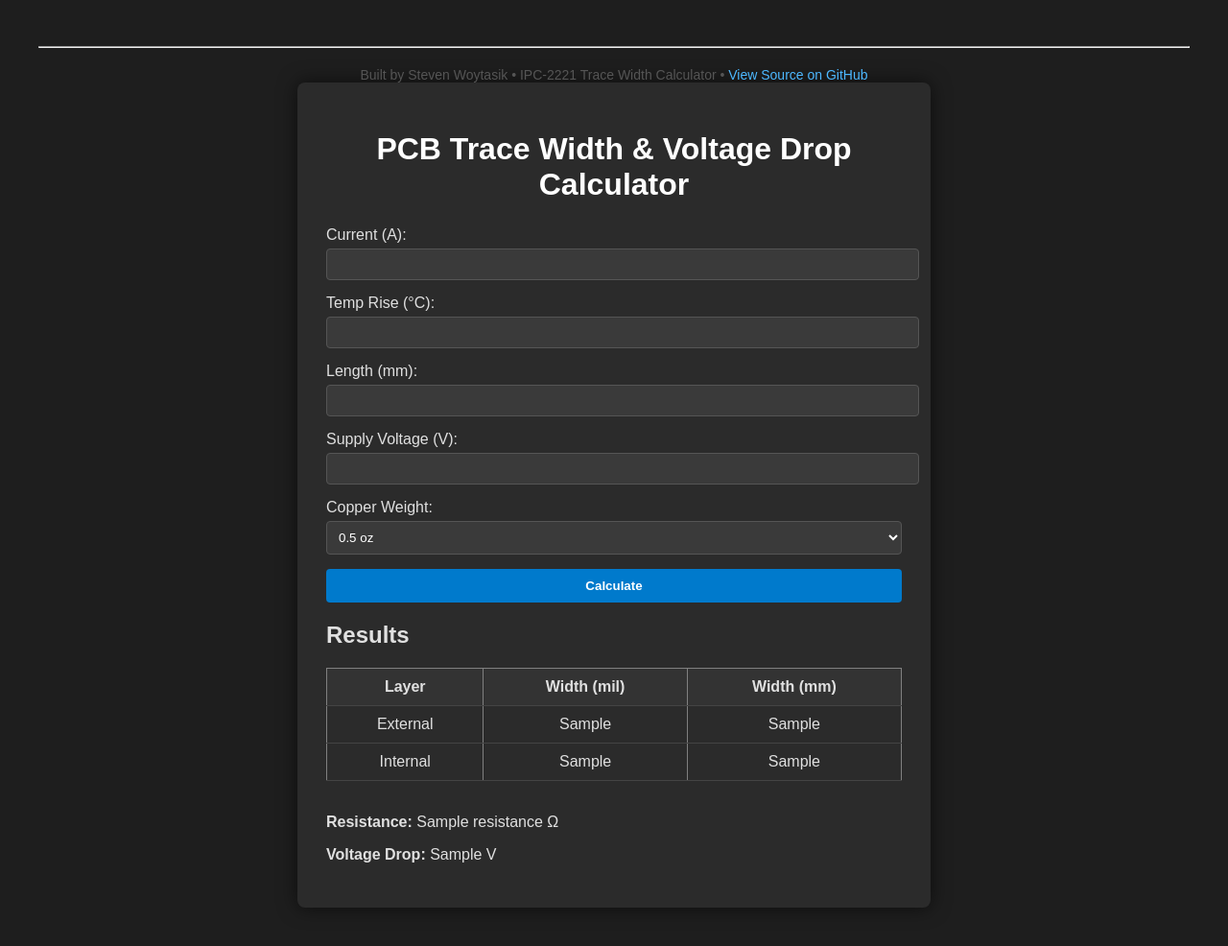
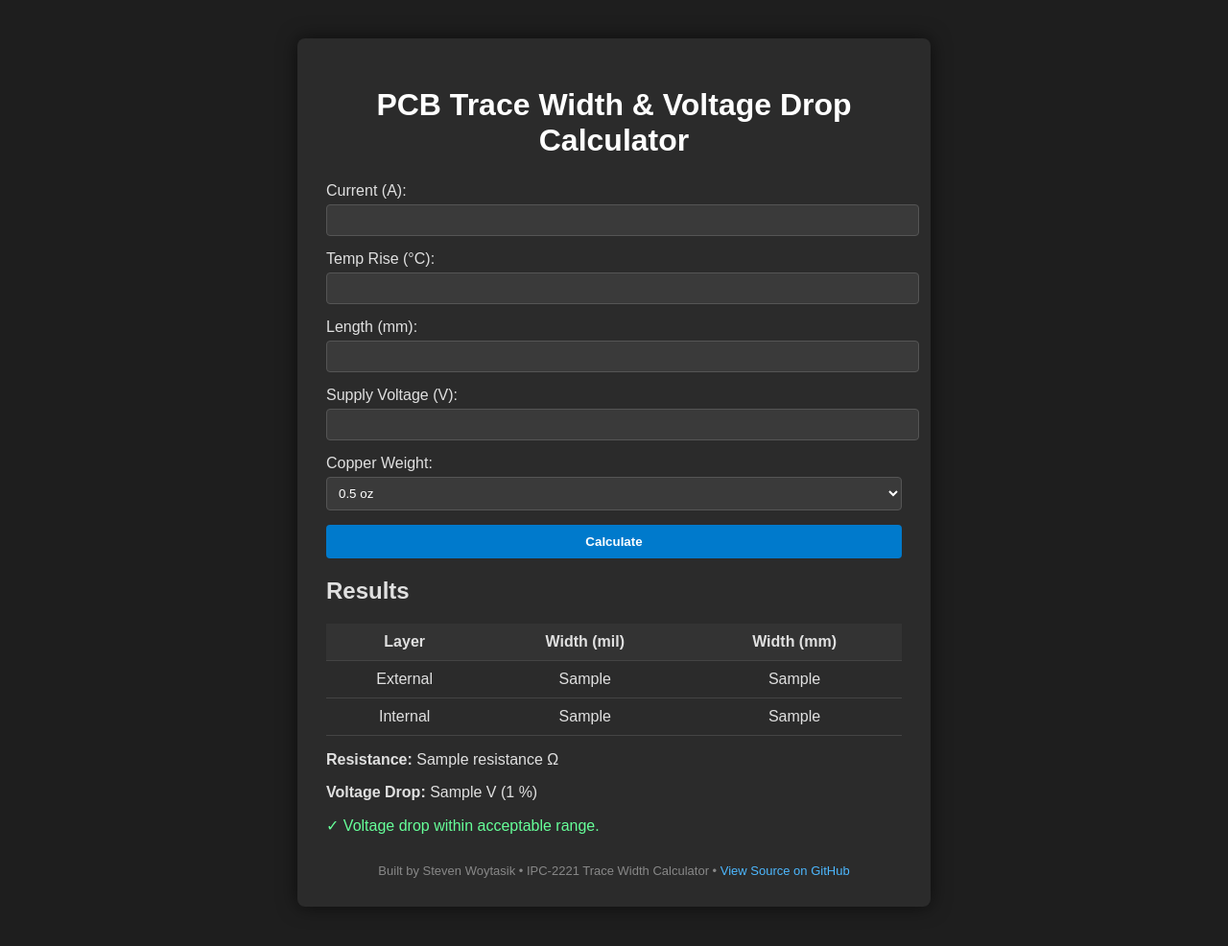
Before and after one commit to srwoytasik-alt/pcb-trace-calculator, a Flask app: template templates/index.html in a window 1280 px wide. Shown: the whole page at 96% size. After the commit the page ends 945 px from the top, so only its background shows below. Run offline with Flask 3, Linux system fonts and the light colour scheme; the template is opened without the code that fills it: most values are stand-ins (such as "Sample title", 1, 10 or a date in 2020).

Commit message:
Clean full HTML structure with voltage drop advisory

```diff
--- a/templates/index.html
+++ b/templates/index.html
@@ -68,6 +68,18 @@
             background-color: #333;
         }
 
+        .good {
+            color: #66ff99;
+        }
+
+        .warn {
+            color: #ffd24d;
+        }
+
+        .bad {
+            color: #ff4d4d;
+        }
+
         footer {
             text-align: center;
             margin-top: 30px;
@@ -85,23 +97,22 @@
         }
     </style>
 </head>
-<hr>
 
-<footer style="margin-top:20px; font-size:14px; color:#555;">
-    Built by Steven Woytasik • IPC-2221 Trace Width Calculator •
-    <a href="https://github.com/srwoytasik-alt/pcb-trace-calculator" target="_blank">
-        View Source on GitHub
-    </a>
-</footer>
-</div>
 <body>
     <div class="container">
+
         <h1>PCB Trace Width & Voltage Drop Calculator</h1>
 
         <form method="POST">
-        Current (A): <input type="number" step="any" name="current" required><br>
-        Temp Rise (°C): <input type="number" step="any" name="temp_rise" required><br>
-        Length (mm): <input type="number" step="any" name="length_mm" required><br>
+            Current (A):
+            <input type="number" step="any" name="current" required>
+
+            Temp Rise (°C):
+            <input type="number" step="any" name="temp_rise" required>
+
+            Length (mm):
+            <input type="number" step="any" name="length_mm" required>
+
             Supply Voltage (V):
             <input type="number" step="any" name="supply_voltage" required>
 
@@ -111,7 +122,7 @@
                 <option value="1">1 oz</option>
                 <option value="2">2 oz</option>
                 <option value="3">3 oz</option>
-        </select><br>
+            </select>
 
             <button type="submit">Calculate</button>
         </form>
@@ -119,7 +130,7 @@
         {% if result %}
         <h2>Results</h2>
 
-<table border="1" cellpadding="8">
+        <table>
             <tr>
                 <th>Layer</th>
                 <th>Width (mil)</th>
@@ -137,11 +148,37 @@
             </tr>
         </table>
 
-<br>
+        <p><strong>Resistance:</strong> {{ result.resistance }} Ω</p>
 
-<p><strong>Resistance:</strong> {{ result.resistance }} Ω</p>
-<p><strong>Voltage Drop:</strong> {{ result.voltage_drop }} V</p>
+        <p>
+            <strong>Voltage Drop:</strong>
+            {{ result.voltage_drop }} V
+            ({{ result.voltage_drop_percent }} %)
+        </p>
+
+        {% if result.voltage_drop_percent > 10 %}
+            <p class="bad">
+                ⚠ Voltage drop exceeds 10%. Increase trace width.
+            </p>
+        {% elif result.voltage_drop_percent > 5 %}
+            <p class="warn">
+                ⚠ Voltage drop exceeds 5%. May impact regulation.
+            </p>
+        {% else %}
+            <p class="good">
+                ✓ Voltage drop within acceptable range.
+            </p>
+        {% endif %}
 
         {% endif %}
+
+        <footer>
+            Built by Steven Woytasik • IPC-2221 Trace Width Calculator •
+            <a href="https://github.com/srwoytasik-alt/pcb-trace-calculator" target="_blank">
+                View Source on GitHub
+            </a>
+        </footer>
+
+    </div>
 </body>
 </html>
```
Lines whose indentation alone changed are shown as unchanged.
